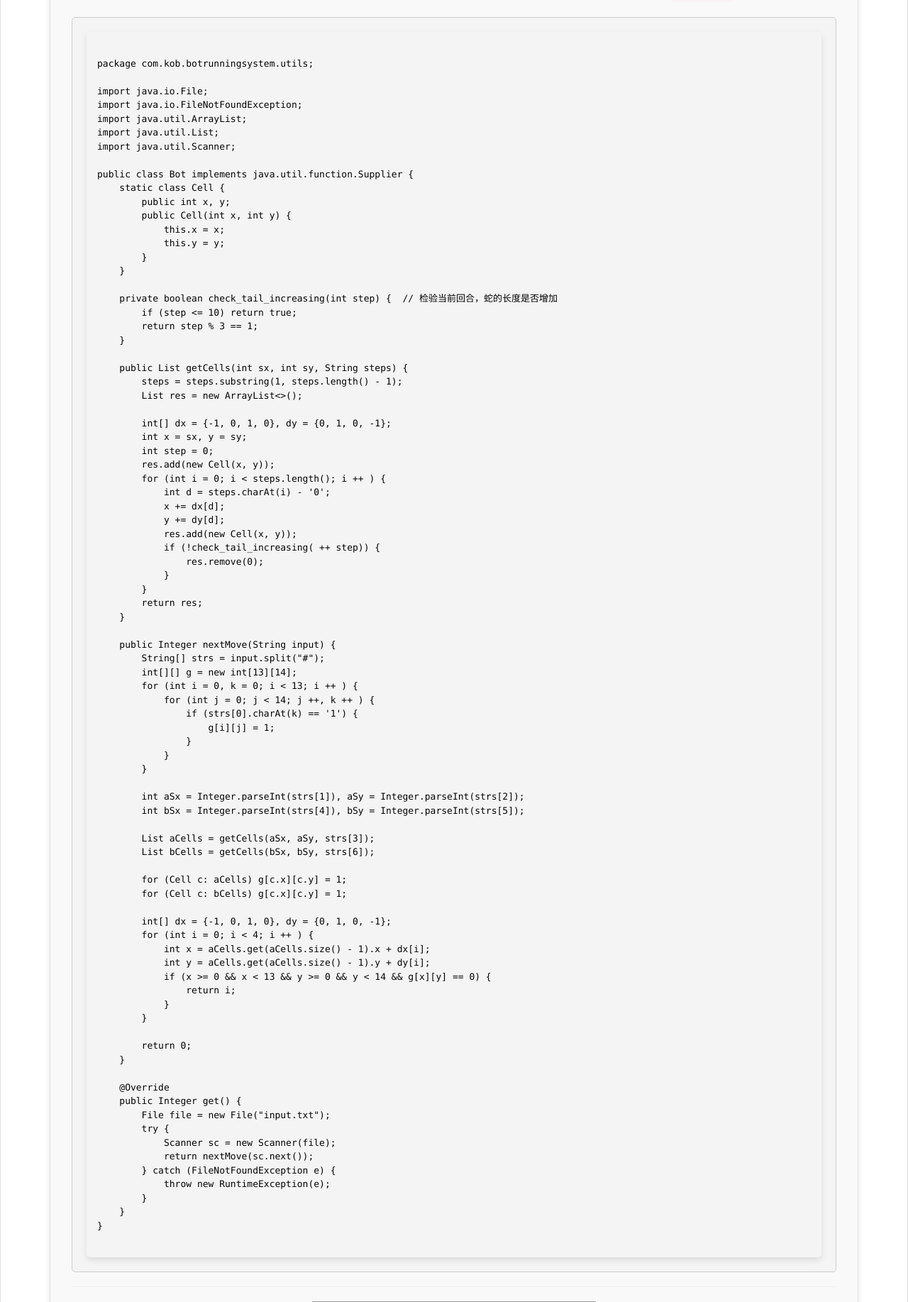
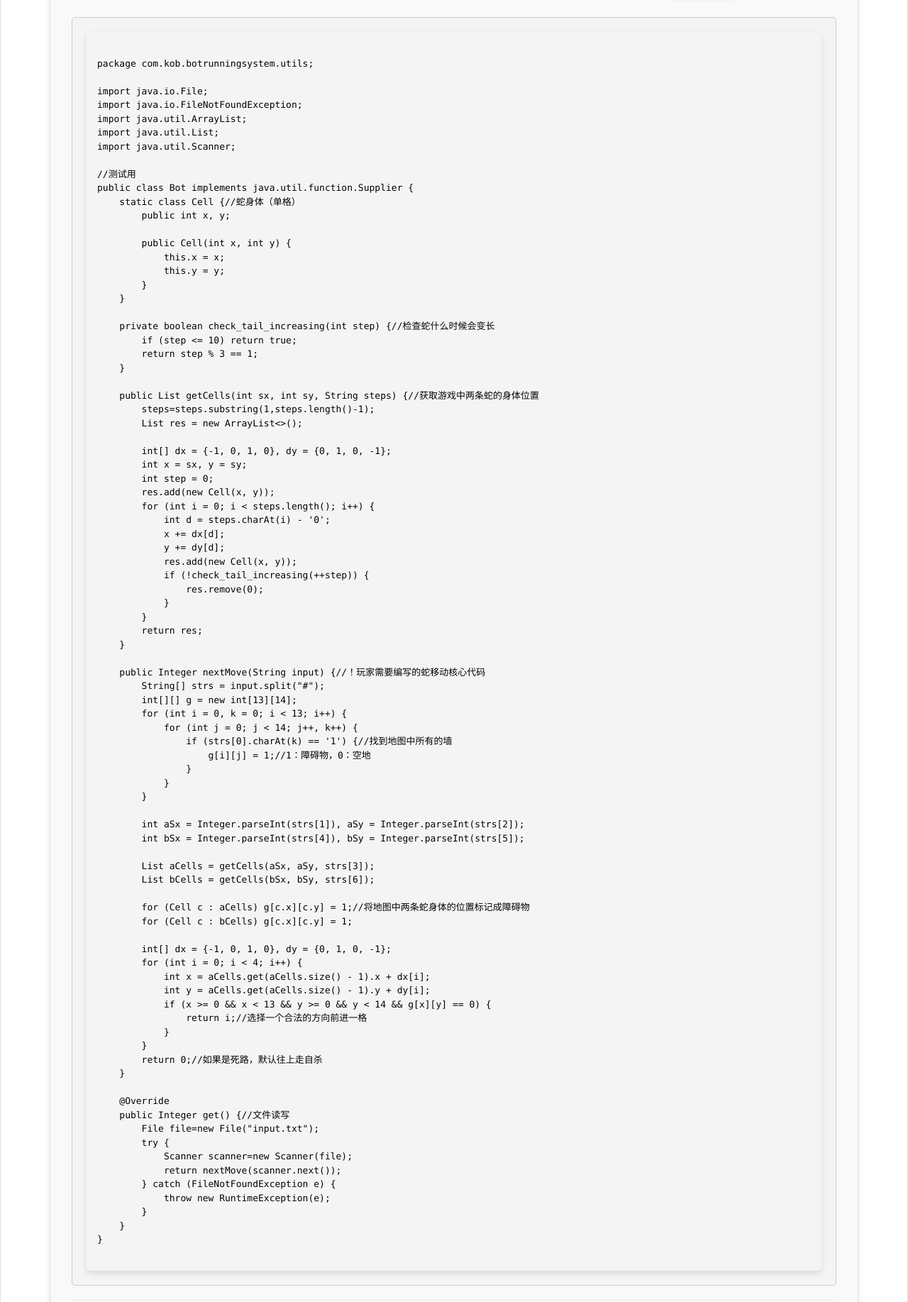
Before and after one commit to ppshuX/acproject, a Django app: page /kob/ in a window 1280 px wide. Shown: the part 1884-3719 px from the top of the page at 71% size. Run offline with Django 5.2, Linux system fonts and the light colour scheme; some libraries are stand-ins or nearby versions; grey boxes are pictures that could not be loaded.

Commit message:
modify the kobrule.html

```diff
--- a/templates/kobrule.html
+++ b/templates/kobrule.html
@@ -205,47 +205,49 @@ import java.util.ArrayList;
 import java.util.List;
 import java.util.Scanner;
 
+//测试用
 public class Bot implements java.util.function.Supplier<Integer> {
-    static class Cell {
+    static class Cell {//蛇身体（单格）
         public int x, y;
+
         public Cell(int x, int y) {
             this.x = x;
             this.y = y;
         }
     }
 
-    private boolean check_tail_increasing(int step) {  // 检验当前回合，蛇的长度是否增加
+    private boolean check_tail_increasing(int step) {//检查蛇什么时候会变长
         if (step <= 10) return true;
         return step % 3 == 1;
     }
 
-    public List<Cell> getCells(int sx, int sy, String steps) {
-        steps = steps.substring(1, steps.length() - 1);
+    public List<Cell> getCells(int sx, int sy, String steps) {//获取游戏中两条蛇的身体位置
+        steps=steps.substring(1,steps.length()-1);
         List<Cell> res = new ArrayList<>();
 
         int[] dx = {-1, 0, 1, 0}, dy = {0, 1, 0, -1};
         int x = sx, y = sy;
         int step = 0;
         res.add(new Cell(x, y));
-        for (int i = 0; i < steps.length(); i ++ ) {
+        for (int i = 0; i < steps.length(); i++) {
             int d = steps.charAt(i) - '0';
             x += dx[d];
             y += dy[d];
             res.add(new Cell(x, y));
-            if (!check_tail_increasing( ++ step)) {
+            if (!check_tail_increasing(++step)) {
                 res.remove(0);
             }
         }
         return res;
     }
 
-    public Integer nextMove(String input) {
+    public Integer nextMove(String input) {//！玩家需要编写的蛇移动核心代码
         String[] strs = input.split("#");
         int[][] g = new int[13][14];
-        for (int i = 0, k = 0; i < 13; i ++ ) {
-            for (int j = 0; j < 14; j ++, k ++ ) {
-                if (strs[0].charAt(k) == '1') {
-                    g[i][j] = 1;
+        for (int i = 0, k = 0; i < 13; i++) {
+            for (int j = 0; j < 14; j++, k++) {
+                if (strs[0].charAt(k) == '1') {//找到地图中所有的墙
+                    g[i][j] = 1;//1：障碍物，0：空地
                 }
             }
         }
@@ -256,27 +258,26 @@ public class Bot implements java.util.function.Supplier<Integer> {
         List<Cell> aCells = getCells(aSx, aSy, strs[3]);
         List<Cell> bCells = getCells(bSx, bSy, strs[6]);
 
-        for (Cell c: aCells) g[c.x][c.y] = 1;
-        for (Cell c: bCells) g[c.x][c.y] = 1;
+        for (Cell c : aCells) g[c.x][c.y] = 1;//将地图中两条蛇身体的位置标记成障碍物
+        for (Cell c : bCells) g[c.x][c.y] = 1;
 
         int[] dx = {-1, 0, 1, 0}, dy = {0, 1, 0, -1};
-        for (int i = 0; i < 4; i ++ ) {
+        for (int i = 0; i < 4; i++) {
             int x = aCells.get(aCells.size() - 1).x + dx[i];
             int y = aCells.get(aCells.size() - 1).y + dy[i];
             if (x >= 0 && x < 13 && y >= 0 && y < 14 && g[x][y] == 0) {
-                return i;
+                return i;//选择一个合法的方向前进一格
             }
         }
-
-        return 0;
+        return 0;//如果是死路，默认往上走自杀
     }
 
     @Override
-    public Integer get() {
-        File file = new File("input.txt");
+    public Integer get() {//文件读写
+        File file=new File("input.txt");
         try {
-            Scanner sc = new Scanner(file);
-            return nextMove(sc.next());
+            Scanner scanner=new Scanner(file);
+            return nextMove(scanner.next());
         } catch (FileNotFoundException e) {
             throw new RuntimeException(e);
         }
```
